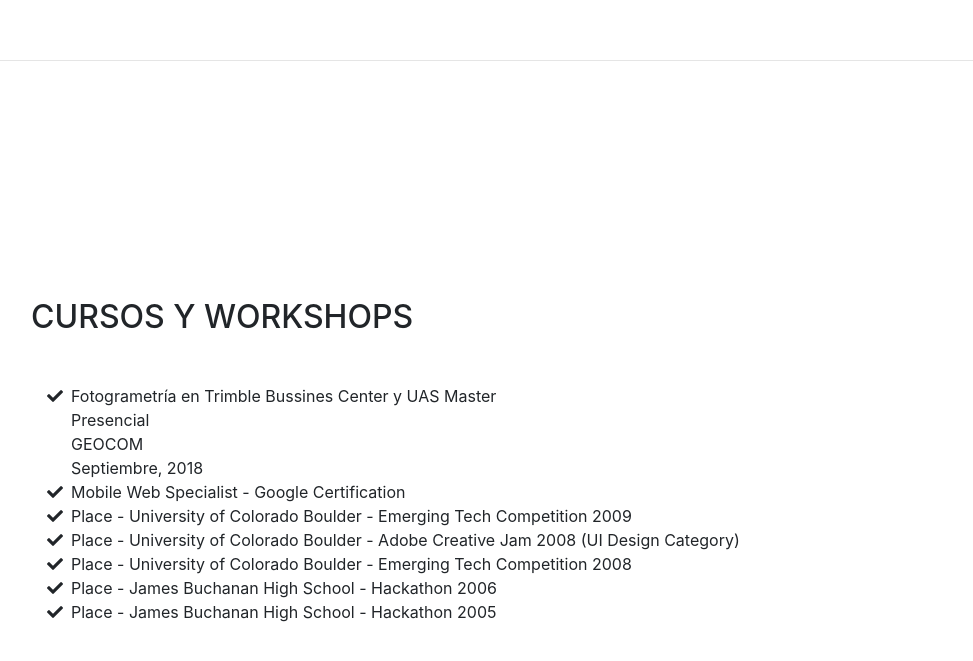
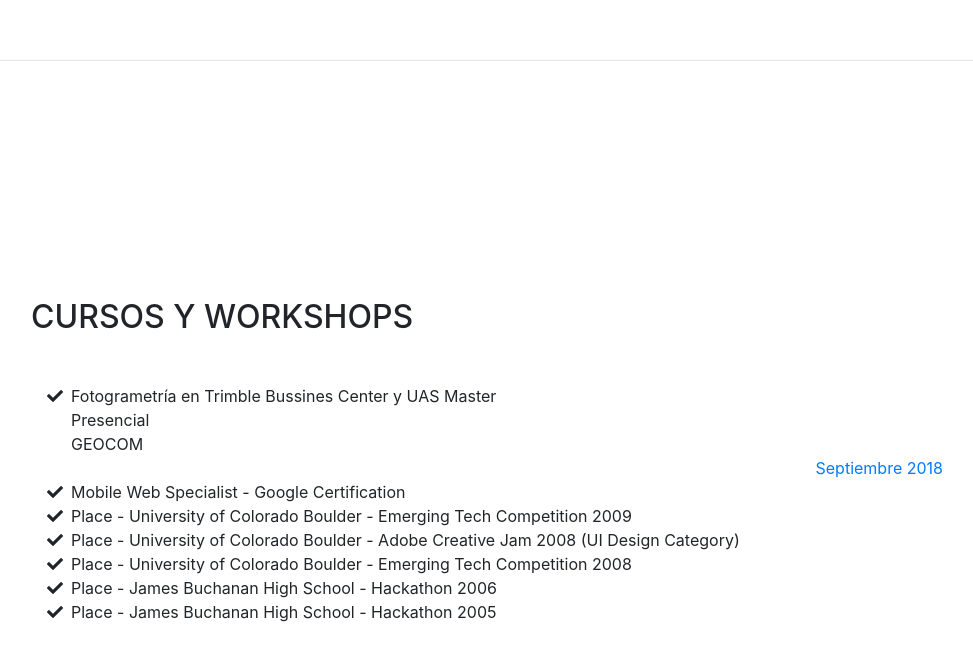
Before and after one commit to Kitatakintatak/CV_Gonzalo_Martinez_Troncoso, a website with bundled scripts: page index.html in a window 1280 px wide. Shown: the part 4237-4898 px from the top of the page, without its empty margins (289-1262 px from the left). Built offline with nearby package versions, Linux system fonts and the light colour scheme; a web font is replaced by a local one.

Commit message:
Update index.html

```diff
--- a/index.html
+++ b/index.html
@@ -254,8 +254,10 @@
               <i class="fa-li fa fa-check"></i>
               Fotogrametría en Trimble Bussines Center y UAS Master
               <br/> Presencial
-              <br/> GEOCOM
-              <br/> Septiembre, 2018</li>
+              <br/> GEOCOM</li>
+            <div class="resume-date text-md-right">
+              <span class="text-primary">Septiembre 2018</span>
+            </div>
             <li>
               <i class="fa-li fa fa-check"></i>
               Mobile Web Specialist - Google Certification</li>
```
